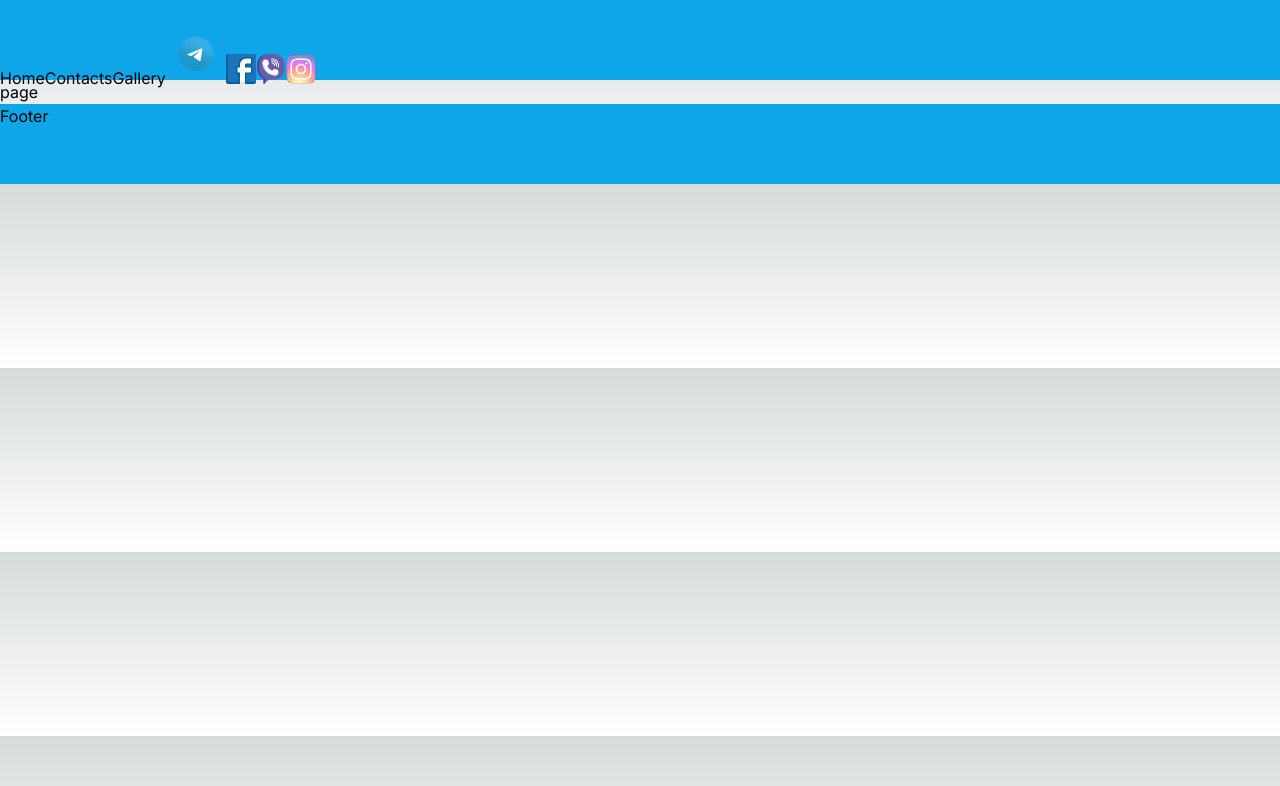
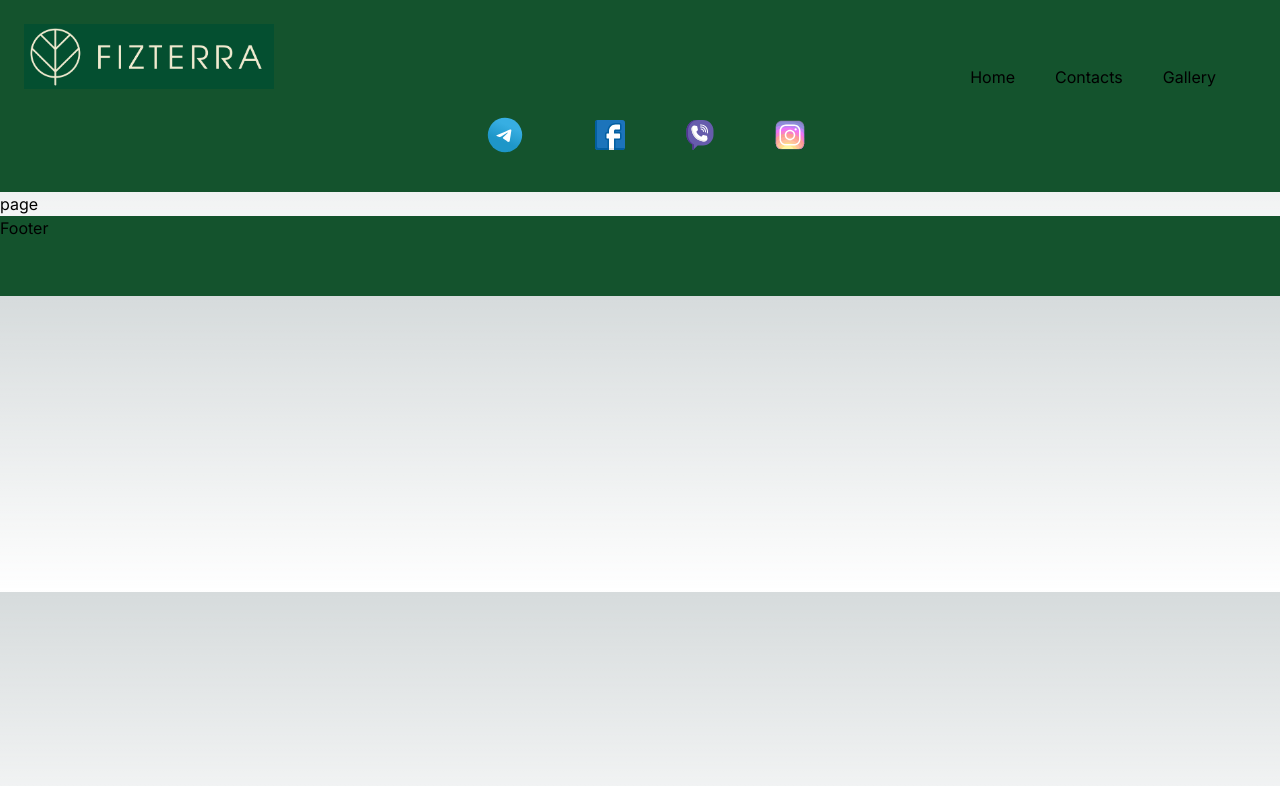
Before and after one commit to VirLg/next-js-olya-fizterra, a Next.js app: page /gallery in a window 1280 px wide. Shown: the top 786 px of the page. Built offline with nearby package versions, Linux system fonts and the light colour scheme.

Commit message:
add css bg color footer and header

```diff
--- a/src/app/components/footer/Footer.jsx
+++ b/src/app/components/footer/Footer.jsx
@@ -1,5 +1,5 @@
 import React from 'react';
 
 export default function Footer() {
-  return <footer className="container bg-sky-500 h-[80px]">Footer</footer>;
+  return <footer className="container bg-green-900 h-[80px]">Footer</footer>;
 }
--- a/src/app/components/header/Header.jsx
+++ b/src/app/components/header/Header.jsx
@@ -6,19 +6,29 @@ import Telegramm from '../icons/Telegram_(software)-Logo.wine.svg';
 import FB from '../icons/facebook-svgrepo-com.svg';
 import Viber from '../icons/viber-svgrepo-com.svg';
 import Insta from '../icons/icons8-instagram.svg';
+import Logo from '../images/logo1.png';
 const navItems = [
   { label: 'Home', href: '/' },
   { label: 'Contacts', href: '/contacts' },
   { label: 'Gallery', href: '/gallery' },
 ];
 export default function Header() {
+  console.log('Logo', Logo);
   return (
-    <header className="container bg-sky-500 h-[80px] pt-6">
-      <Navigation navLinks={navItems} />
-      <IconButton className="w-[60px] h-[60px]">{Telegramm} </IconButton>
-      <IconButton className="w-[30px] h-[30px]">{FB} </IconButton>
-      <IconButton className="w-[30px] h-[30px]">{Viber} </IconButton>
-      <IconButton className="w-[30px] h-[30px]">{Insta} </IconButton>
+    <header className="container bg-green-900 h-[192px] p-6 m-auto ">
+      <div className="flex  justify-between items-end">
+        <img src={Logo.src} alt="logo" width={'250px'} />
+
+        <ul className="flex">
+          <Navigation navLinks={navItems} />
+        </ul>
+      </div>
+      <div className="flex justify-center items-center gap-[60px] mt-4">
+        <IconButton className="w-[60px] h-[60px]">{Telegramm} </IconButton>
+        <IconButton className="w-[30px] h-[30px]">{FB} </IconButton>
+        <IconButton className="w-[30px] h-[30px]">{Viber} </IconButton>
+        <IconButton className="w-[30px] h-[30px]">{Insta} </IconButton>
+      </div>
     </header>
   );
 }
--- a/src/app/components/iconButton/IconButton.styled.js
+++ /dev/null
@@ -1,11 +0,0 @@
-import styled from '@emotion/styled';
-export const InonBtn = styled.button`
-border-radius: 50%;
-border: none;
-background-color: inherit;
- cursor: pointer;
- &:hover,
- &focus{
-    transform: scale(1.3);
- }
-}`;
--- a/src/app/components/navigation/Navigation.jsx
+++ b/src/app/components/navigation/Navigation.jsx
@@ -10,6 +10,7 @@ const Navigation = ({ navLinks }) => {
       {navLinks.map(el => {
         const isActive = pathname === el.href;
         return (
+          <li className="mr-[40px]">
             <Link
               key={el.label}
               href={el.href}
@@ -17,6 +18,7 @@ const Navigation = ({ navLinks }) => {
             >
               {el.label}
             </Link>
+          </li>
         );
       })}
     </>
--- a/src/app/globals.css
+++ b/src/app/globals.css
@@ -31,3 +31,7 @@ body {
     text-wrap: balance;
   }
 }
+.container {
+  width: 1440px;
+  margin: auto;
+}
--- a/src/app/page.tsx
+++ b/src/app/page.tsx
@@ -2,10 +2,13 @@ import Image from 'next/image';
 import Questions from '../app/components/questions/Questions';
 export default function Home() {
   return (
-    <main className="flex min-h-screen flex-col items-center justify-between p-24">
-      Main Page
+    <main className="">
       <div className="container">
-        <img src="https://medeja.com.ua/wp-content/uploads/fyz2.jpg" alt="" />
+        <img
+          src="https://medeja.com.ua/wp-content/uploads/fyz2.jpg"
+          alt="woman getting a massage"
+          width={'100%'}
+        />
       </div>
       <div>
         <Questions />
```
Also changed, not shown: src/app/components/images/logo1.png (added). Lines whose indentation alone changed are shown as unchanged.
